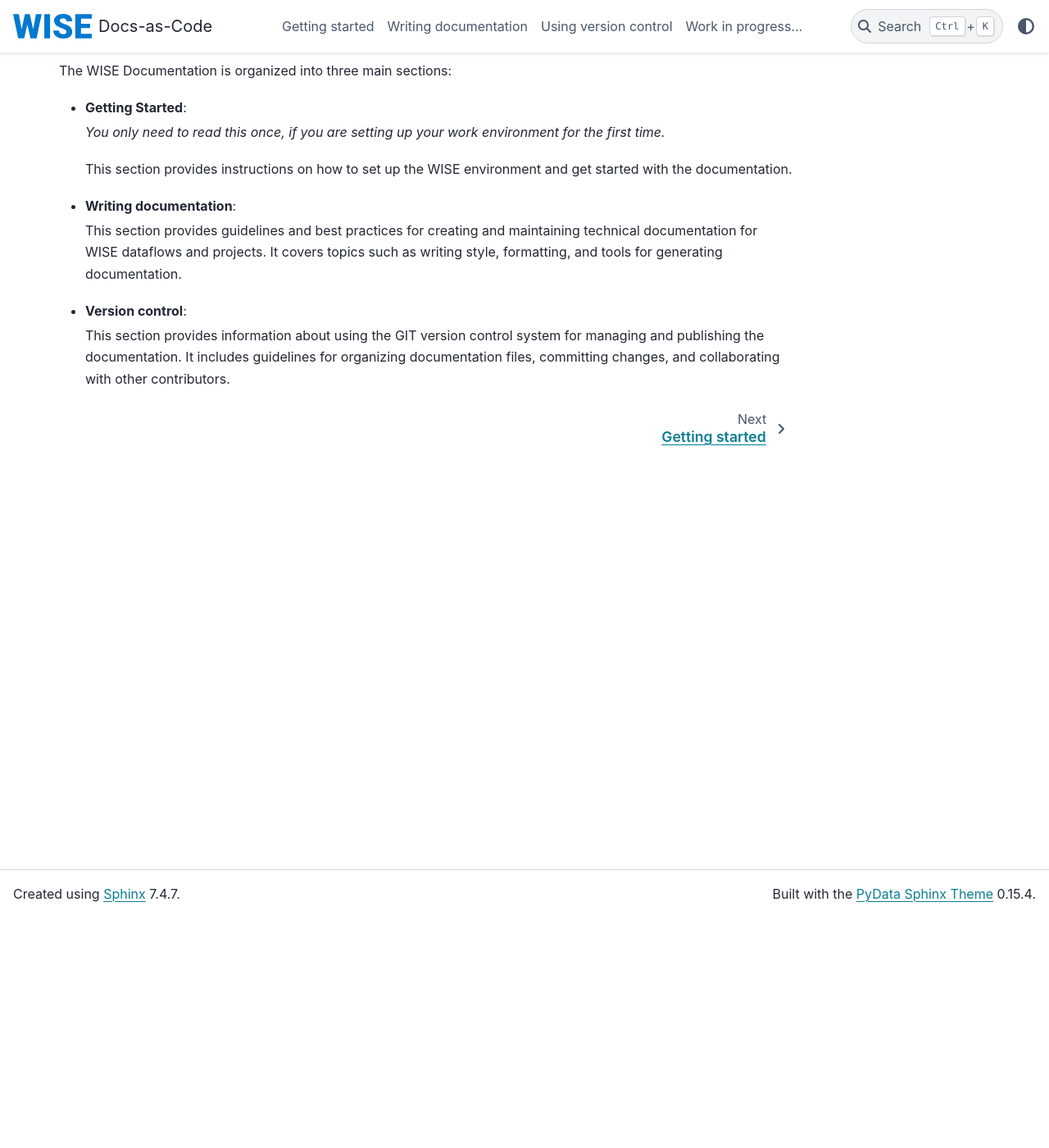
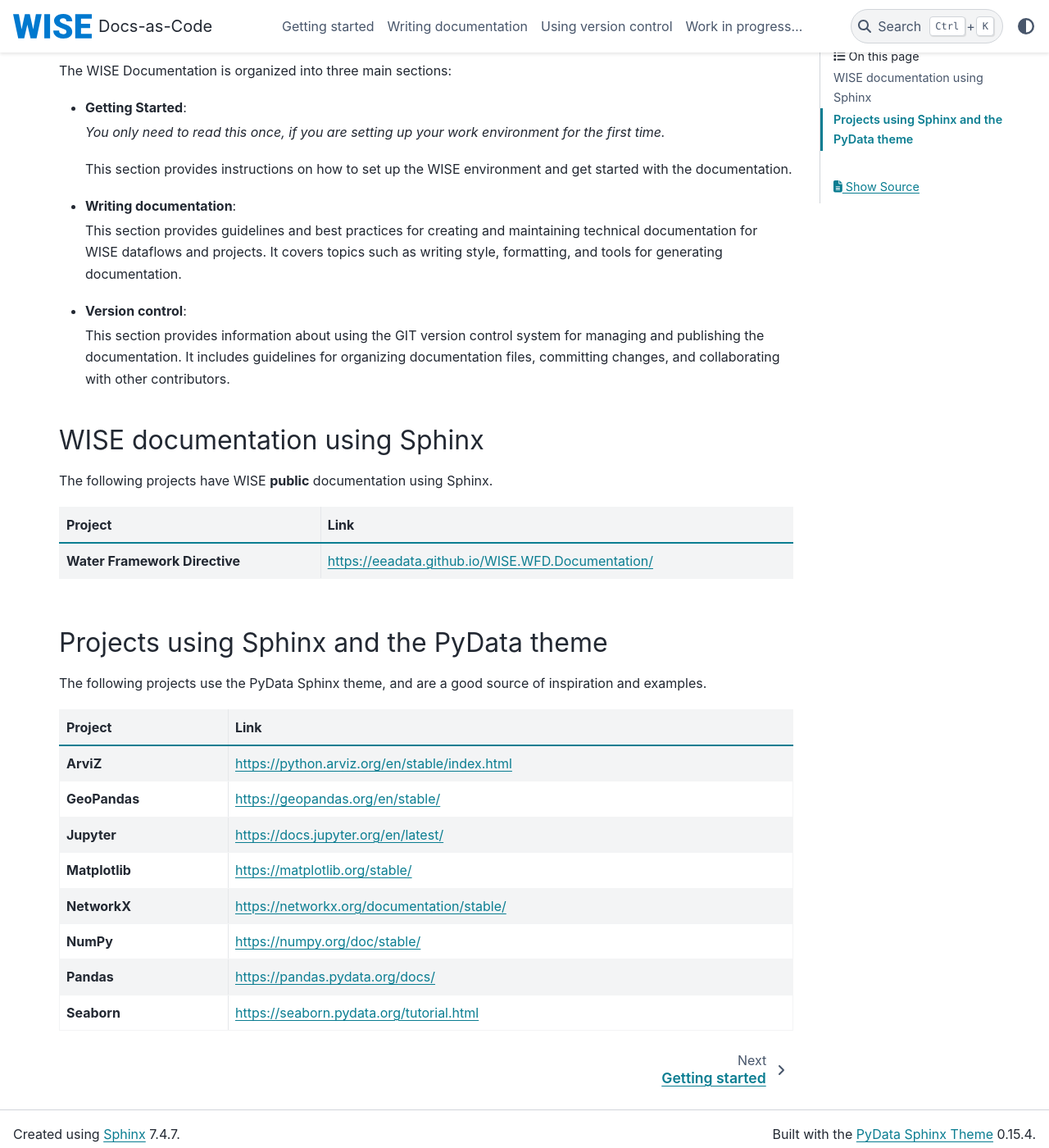
Before and after one commit to eeadata/WISE.Documentation, a Sphinx documentation site: the page built from docs/index.rst, in a window 1280 px wide and 1400 px high, scrolled down 281 px. Shown: the whole window at 82% size. Built offline with Sphinx 7.4.7 and the PyData theme 0.15.4, drawn with Linux system fonts in a browser that asks for light colours; some of the changed text lies outside the part shown.

Commit message:
Removing some local toctrees. Adding list of projects using the PyData SPhinx theme.

```diff
--- a/docs/GettingStarted/src/environment.yml
+++ b/docs/GettingStarted/src/environment.yml
@@ -96,3 +96,4 @@
       - sphinxcontrib-mermaid
       - sphinxcontrib-bibtex
       - sphinx-design
+      - sphinx-gallery
--- /dev/null
+++ b/docs/GettingStarted/tables/ProjectsUsingThePyDataTheme.csv
@@ -0,0 +1,9 @@
+Project,Link
+ArviZ,https://python.arviz.org/en/stable/index.html
+GeoPandas,https://geopandas.org/en/stable/
+Jupyter,https://docs.jupyter.org/en/latest/
+Matplotlib,https://matplotlib.org/stable/
+NetworkX,https://networkx.org/documentation/stable/
+NumPy,https://numpy.org/doc/stable/
+Pandas,https://pandas.pydata.org/docs/
+Seaborn,https://seaborn.pydata.org/tutorial.html
--- a/docs/conf.py
+++ b/docs/conf.py
@@ -10,27 +10,17 @@
 # Add any Sphinx extension module names here, as strings. They can be extensions
 # coming with Sphinx (named 'sphinx.ext.*') or your custom ones.
 
-if on_rtd:
-   extensions = ['sphinx.ext.autodoc',
-                 'myst_parser',
-                 'sphinx.ext.todo',
-                 #'sphinx.ext.imgmath',
-                 'sphinx.ext.mathjax',
-                 'sphinx.ext.graphviz',
-                 'sphinxcontrib.sqltable',
-                 'nbsphinx']
-else:
-   extensions = ['sphinx.ext.autodoc',
-                 'myst_parser',
-                 'sphinx.ext.todo',
-                 #'sphinx.ext.imgmath',
-                 'sphinx.ext.mathjax',
-                 'sphinx.ext.graphviz',
-                 'sphinxcontrib.bibtex',
-                 'sphinxcontrib.mermaid',
-                 'sphinxcontrib.sqltable',
-                 'nbsphinx',
-                 'sphinx_design']
+extensions = ['sphinx.ext.autodoc',
+                'myst_parser',
+                'sphinx.ext.todo',
+                #'sphinx.ext.imgmath',
+                'sphinx.ext.mathjax',
+                'sphinx.ext.graphviz',
+                'sphinxcontrib.bibtex',
+                'sphinxcontrib.mermaid',
+                'sphinxcontrib.sqltable',
+                'nbsphinx',
+                'sphinx_design']
 
 bibtex_bibfiles = ['./_sharedFiles/Bibliography.bib']
 
--- a/docs/index.rst
+++ b/docs/index.rst
@@ -1,4 +1,4 @@
-Welcome to the WISE Documentation
+WISE Docs-as-Code
 *********************************
 
 .. toctree::
@@ -37,3 +37,32 @@
   This section provides information about using the GIT version control system
   for managing and publishing the documentation.
   It includes guidelines for organizing documentation files, committing changes, and collaborating with other contributors.
+
+WISE documentation using Sphinx
+=======================================
+
+The following projects have WISE **public** documentation
+using Sphinx.
+
+.. list-table::
+   :name: wise-projects-using-Sphinx
+   :header-rows: 1
+   :stub-columns: 1
+
+   *  - Project
+      - Link
+   *  - Water Framework Directive
+      - https://eeadata.github.io/WISE.WFD.Documentation/
+
+
+Projects using Sphinx and the PyData theme
+==========================================
+
+The following projects use the PyData Sphinx theme,
+and are a good source of inspiration and examples.
+
+.. csv-table::
+   :name: projects-using-the-PyData-Sphinx-theme
+   :file: GettingStarted/tables/ProjectsUsingThePyDataTheme.csv
+   :header-rows: 1
+   :stub-columns: 1
```
Also changed, not shown: docs/WritingDocs/UsingReStructuredText_SQLTable.rst (+4 -4 lines), docs/WritingDocs/UsingReStructuredText_Tables.rst (+11 -6 lines).
